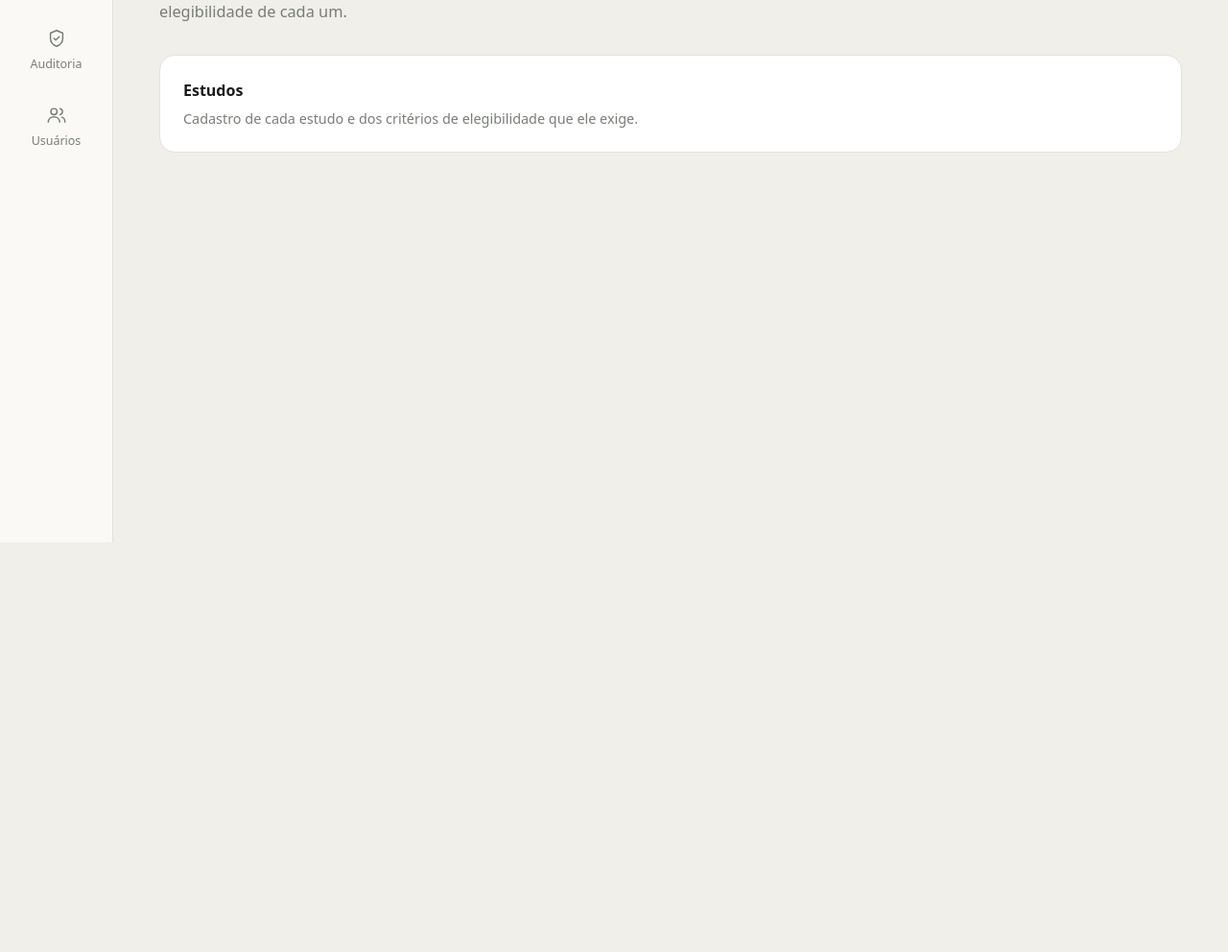
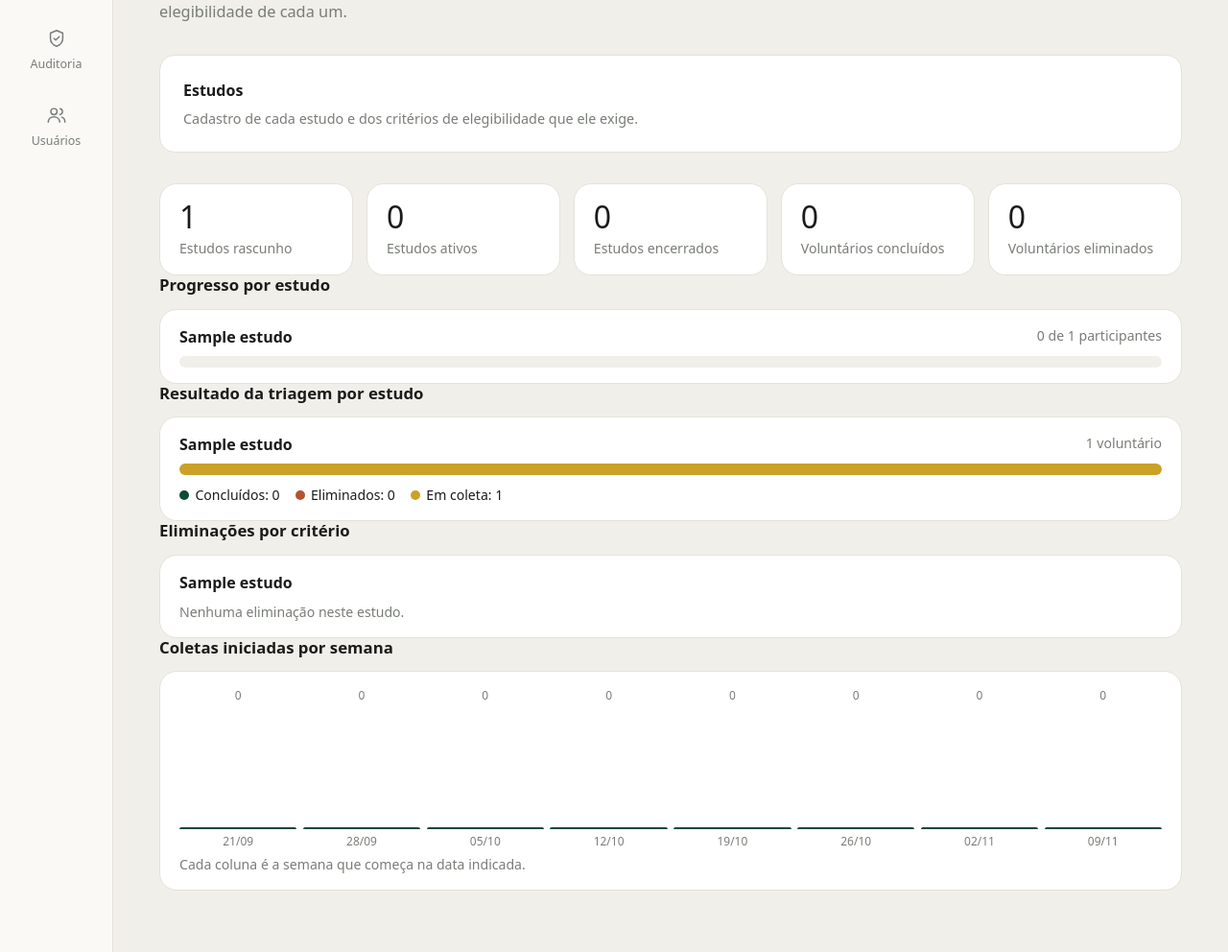
Before and after one commit to BrunoAssis-source/PFC, a Django app: page /inicio/ in a window 1280 px wide. Shown: the part 235-1227 px from the top of the page at 96% size. Before the commit the page ends 800 px from the top, so only its background shows below. Run offline with Django 5.2, Linux system fonts and the light colour scheme; a user stored in the database is signed in; tables that the repository leaves empty hold one stand-in row (values such as "Sample post"); parts of the project's set-up code (start-up, migrations or seed data) failed here and were passed over.

Commit message:
adiciona o dashboard do pesquisador na tela inicial, com graficos em css

```diff
--- a/autenticacao/views.py
+++ b/autenticacao/views.py
@@ -17,6 +17,7 @@ from django.utils.http import urlsafe_base64_decode, urlsafe_base64_encode
 
 from auditoria.models import RegistroAuditoria
 from auditoria.servicos import registrar
+from estudos.painel import dados_do_painel
 
 from .forms import (
     CadastroForm,
@@ -148,7 +149,10 @@ def reenviar_confirmacao(request):
 
 @login_required
 def inicio(request):
-    return render(request, "autenticacao/inicio.html")
+    contexto = {}
+    if request.user.e_pesquisador:
+        contexto["painel"] = dados_do_painel(request.user)
+    return render(request, "autenticacao/inicio.html", contexto)
 
 
 @login_required
--- a/static/css/estilos.css
+++ b/static/css/estilos.css
@@ -1262,3 +1262,158 @@ a.painel-item:hover {
         grid-template-columns: 1fr;
     }
 }
+
+.dash {
+    margin-top: 2rem;
+}
+
+.dash-cartoes {
+    display: grid;
+    grid-template-columns: repeat(auto-fit, minmax(150px, 1fr));
+    gap: .85rem;
+}
+
+.dash-cartao {
+    display: flex;
+    flex-direction: column;
+    gap: .35rem;
+    padding: 1.1rem 1.25rem;
+    background: #fff;
+    border: 1px solid var(--borda);
+    border-radius: 18px;
+}
+
+.dash-numero {
+    font-size: 2rem;
+    font-weight: 300;
+    line-height: 1;
+}
+
+.dash-legenda,
+.dash-vazio,
+.dash-linha-topo span {
+    color: var(--tinta-suave);
+    font-size: .88rem;
+}
+
+.dash-bloco {
+    padding: 1rem 1.25rem;
+    background: #fff;
+    border: 1px solid var(--borda);
+    border-radius: 18px;
+}
+
+.dash-linha + .dash-linha {
+    margin-top: 1.1rem;
+    padding-top: 1.1rem;
+    border-top: 1px solid var(--borda);
+}
+
+.dash-linha-topo {
+    display: flex;
+    flex-wrap: wrap;
+    justify-content: space-between;
+    gap: .25rem .75rem;
+    margin-bottom: .5rem;
+}
+
+.dash-barra {
+    display: flex;
+    height: 12px;
+    overflow: hidden;
+    background: var(--areia);
+    border-radius: 999px;
+}
+
+.dash-barra-cheia {
+    background: var(--verde);
+    border-radius: 999px;
+}
+
+.dash-faixa.concluidos,
+.dash-ponto.concluidos {
+    background: var(--verde);
+}
+
+.dash-faixa.eliminados,
+.dash-ponto.eliminados {
+    background: #b4532f;
+}
+
+.dash-faixa.em-coleta,
+.dash-ponto.em-coleta {
+    background: #c9a227;
+}
+
+.dash-legenda-faixas {
+    display: flex;
+    flex-wrap: wrap;
+    gap: .25rem 1rem;
+    margin: .6rem 0 0;
+    padding: 0;
+    list-style: none;
+    font-size: .88rem;
+}
+
+.dash-ponto {
+    display: inline-block;
+    width: 10px;
+    height: 10px;
+    margin-right: .4rem;
+    border-radius: 50%;
+}
+
+.dash-criterio {
+    display: flex;
+    justify-content: space-between;
+    gap: 1rem;
+    padding: .35rem 0;
+    font-size: .92rem;
+}
+
+.dash-criterio-total {
+    font-weight: 600;
+}
+
+.dash-vazio {
+    margin: .25rem 0 0;
+}
+
+.dash-semanas {
+    display: flex;
+    align-items: flex-end;
+    gap: .4rem;
+    height: 170px;
+}
+
+.dash-semana {
+    display: flex;
+    flex: 1;
+    flex-direction: column;
+    align-items: center;
+    justify-content: flex-end;
+    gap: .25rem;
+    min-width: 0;
+    height: 100%;
+}
+
+.dash-semana-coluna {
+    display: flex;
+    align-items: flex-end;
+    flex: 1;
+    width: 100%;
+}
+
+.dash-semana-coluna span {
+    display: block;
+    width: 100%;
+    min-height: 2px;
+    background: var(--verde);
+    border-radius: 6px 6px 0 0;
+}
+
+.dash-semana-total,
+.dash-semana-rotulo {
+    font-size: .75rem;
+    color: var(--tinta-suave);
+}
--- /dev/null
+++ b/templates/autenticacao/_painel_pesquisador.html
@@ -0,0 +1,94 @@
+<section class="dash" aria-label="Resumo dos seus estudos">
+    <div class="dash-cartoes">
+        {% for rotulo, total in painel.por_situacao %}
+            <div class="dash-cartao">
+                <span class="dash-numero">{{ total }}</span>
+                <span class="dash-legenda">Estudos {{ rotulo|lower }}{{ total|pluralize:",s" }}</span>
+            </div>
+        {% endfor %}
+        <div class="dash-cartao">
+            <span class="dash-numero">{{ painel.concluidos }}</span>
+            <span class="dash-legenda">Voluntários concluídos</span>
+        </div>
+        <div class="dash-cartao">
+            <span class="dash-numero">{{ painel.eliminados }}</span>
+            <span class="dash-legenda">Voluntários eliminados</span>
+        </div>
+    </div>
+
+    {% if not painel.estudos %}
+        <p class="painel-vazio">Você ainda não tem estudos. Os números aparecem aqui depois do primeiro cadastro.</p>
+    {% elif not painel.tem_coletas %}
+        <p class="painel-vazio">Nenhuma coleta foi iniciada nos seus estudos. Os gráficos aparecem quando houver voluntários vinculados.</p>
+    {% else %}
+        <div class="painel-secao"><h2 class="painel-secao-titulo">Progresso por estudo</h2></div>
+        <div class="dash-bloco">
+            {% for linha in painel.estudos %}
+                <div class="dash-linha">
+                    <div class="dash-linha-topo">
+                        <strong>{{ linha.estudo.nome }}</strong>
+                        <span>
+                            {% if linha.meta %}{{ linha.concluidos }} de {{ linha.meta }} participantes{% else %}{{ linha.concluidos }} concluído{{ linha.concluidos|pluralize }}, sem meta definida{% endif %}
+                        </span>
+                    </div>
+                    {% if linha.meta %}
+                        <div class="dash-barra" role="img" aria-label="{{ linha.estudo.nome }}: {{ linha.progresso }}% da meta">
+                            <span class="dash-barra-cheia" style="width: {{ linha.progresso }}%"></span>
+                        </div>
+                    {% endif %}
+                </div>
+            {% endfor %}
+        </div>
+
+        <div class="painel-secao"><h2 class="painel-secao-titulo">Resultado da triagem por estudo</h2></div>
+        <div class="dash-bloco">
+            {% for linha in painel.estudos %}
+                <div class="dash-linha">
+                    <div class="dash-linha-topo"><strong>{{ linha.estudo.nome }}</strong><span>{{ linha.triados }} voluntário{{ linha.triados|pluralize }}</span></div>
+                    {% if linha.triados %}
+                        <div class="dash-barra dash-empilhada" role="img"
+                             aria-label="{{ linha.estudo.nome }}: {{ linha.concluidos }} concluídos, {{ linha.eliminados }} eliminados, {{ linha.em_coleta }} em coleta">
+                            {% for faixa in linha.faixas %}{% if faixa.total %}<span class="dash-faixa {{ faixa.classe }}" style="width: {{ faixa.largura }}%"></span>{% endif %}{% endfor %}
+                        </div>
+                        <ul class="dash-legenda-faixas">
+                            {% for faixa in linha.faixas %}<li><i class="dash-ponto {{ faixa.classe }}"></i>{{ faixa.rotulo }}: {{ faixa.total }}</li>{% endfor %}
+                        </ul>
+                    {% else %}
+                        <p class="dash-vazio">Sem voluntários neste estudo.</p>
+                    {% endif %}
+                </div>
+            {% endfor %}
+        </div>
+
+        <div class="painel-secao"><h2 class="painel-secao-titulo">Eliminações por critério</h2></div>
+        <div class="dash-bloco">
+            {% for linha in painel.estudos %}
+                <div class="dash-linha">
+                    <div class="dash-linha-topo"><strong>{{ linha.estudo.nome }}</strong></div>
+                    {% for criterio in linha.criterios %}
+                        <div class="dash-criterio">
+                            <span class="dash-criterio-texto">{{ criterio.frase }}</span>
+                            <span class="dash-criterio-total">{{ criterio.total }}</span>
+                        </div>
+                    {% empty %}
+                        <p class="dash-vazio">Nenhuma eliminação neste estudo.</p>
+                    {% endfor %}
+                </div>
+            {% endfor %}
+        </div>
+
+        <div class="painel-secao"><h2 class="painel-secao-titulo">Coletas iniciadas por semana</h2></div>
+        <div class="dash-bloco">
+            <div class="dash-semanas" role="img" aria-label="Coletas iniciadas nas últimas {{ painel.semanas|length }} semanas">
+                {% for semana in painel.semanas %}
+                    <div class="dash-semana">
+                        <span class="dash-semana-total">{{ semana.total }}</span>
+                        <span class="dash-semana-coluna"><span style="height: {{ semana.altura }}%"></span></span>
+                        <span class="dash-semana-rotulo">{{ semana.rotulo }}</span>
+                    </div>
+                {% endfor %}
+            </div>
+            <p class="dash-vazio">Cada coluna é a semana que começa na data indicada.</p>
+        </div>
+    {% endif %}
+</section>
--- a/templates/autenticacao/inicio.html
+++ b/templates/autenticacao/inicio.html
@@ -33,4 +33,6 @@
         </a>
     {% endif %}
 </div>
+
+{% if painel %}{% include "autenticacao/_painel_pesquisador.html" %}{% endif %}
 {% endblock %}
```
Also changed, not shown: estudos/painel.py (added, +107 -0 lines).
